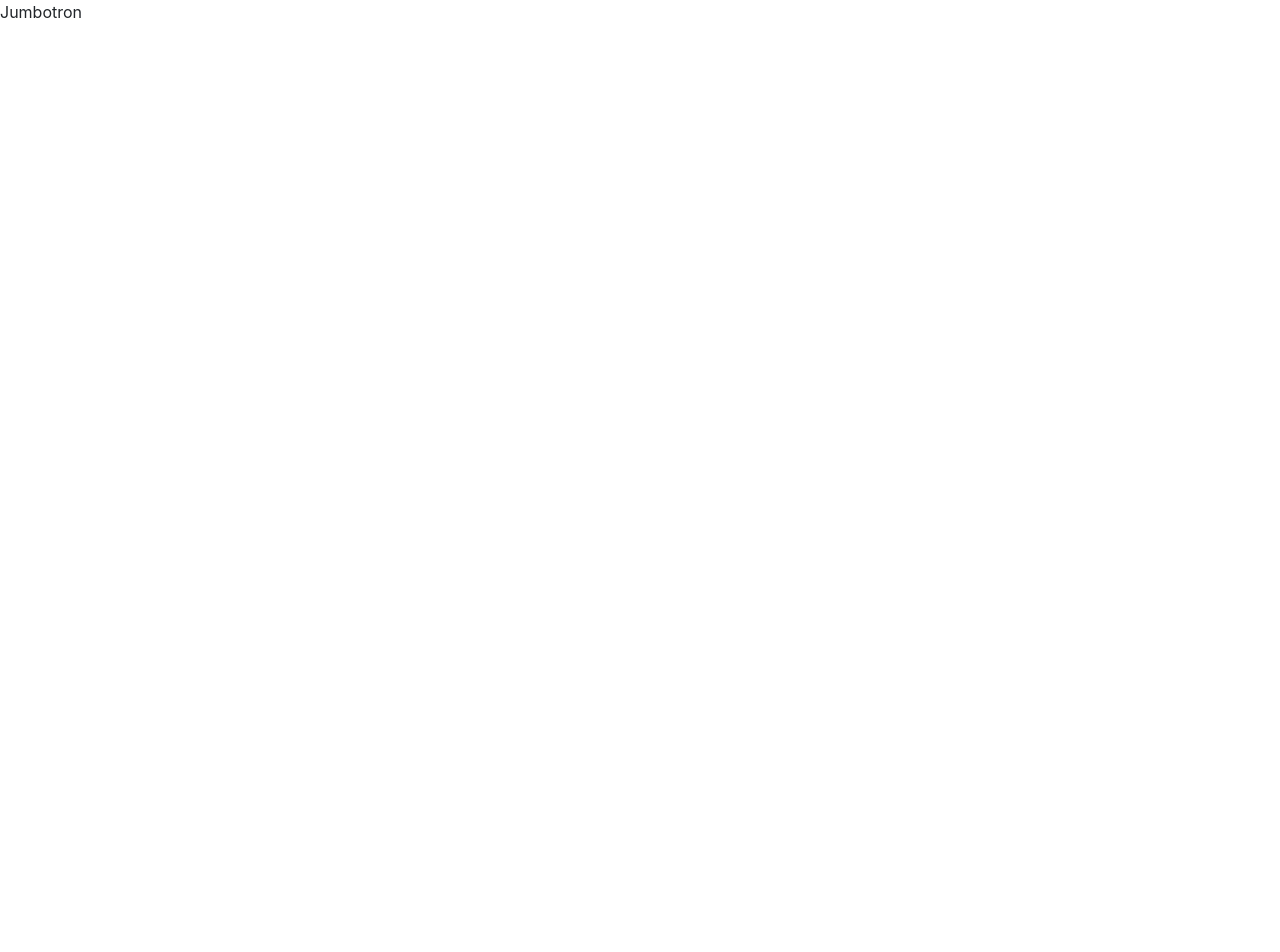
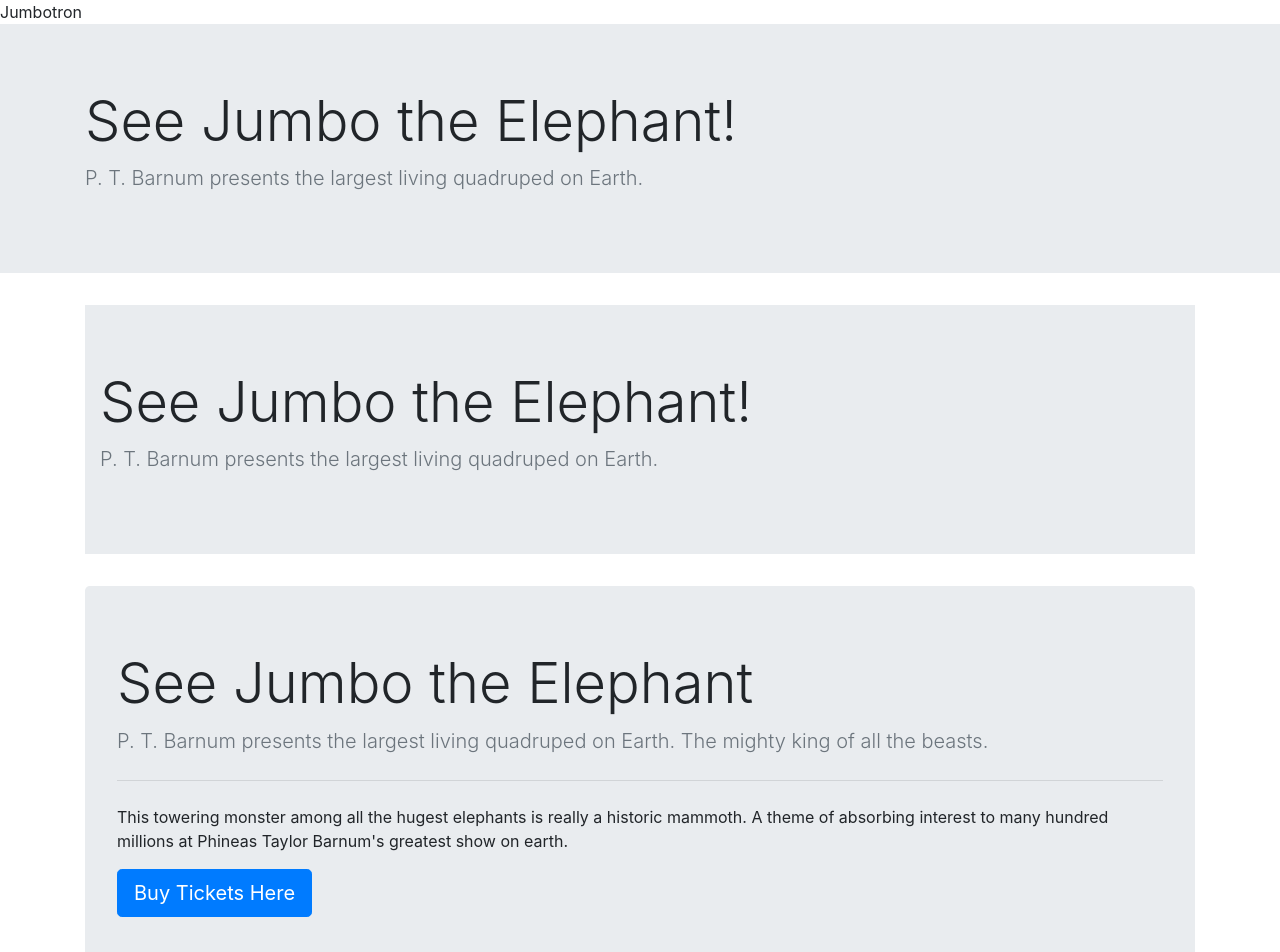
Before and after one commit to renegmed/boot-strap, a React (Create React App) app: page /Jumbotron in a window 1280 px wide. Shown: the top 952 px of the page. Before the commit the page ends 800 px from the top, so only its background shows below. Built offline with nearby package versions, Linux system fonts and the light colour scheme.

Commit message:
chap9 - other bootstrap components (not working)

```diff
--- a/src/chap09/Accordian.js
+++ b/src/chap09/Accordian.js
@@ -5,6 +5,59 @@
       <div>
         <div>Accordian</div>
 
+          <div className="container mt-5">
+
+            <div className="accordian" id="accordianExample">
+                <div className="card">
+                    <div className="card-header" id="headingOne">
+                        <h5 className="mb-0">
+                            <button className="btn btn-link" type="button" data-toggle="collapse" data-target="#collapseOne" aria-expanded="true" aria-controls="collapseOne">
+                              Alice Quote
+                            </button>
+                        </h5>
+                    </div>
+                    <div id="collapseOne" className="collapse show" aria-labelledby="headingOne" data-parent="#accordianExample">
+                        <div className="card-body">
+                            &ldquo;It was all very well to say &lsquo;Drink me,&rsquo;&rdquo; but the wise little Alice was not going to do that in a hurry. &ldquo;No, I’ll look first,&rdquo; she said, &ldquo;and see whether it’s marked &lsquo;poison&rsquo; or not.&rdquo; <br/><em>&mdash; Alice</em>
+                        </div>
+                    </div>
+                </div>
+                <div className="card">
+                    <div className="card-header" id="headingTwo">
+                        <h5 className="mb-0">
+                            <button className="btn btn-link collapsed" type="button" data-toggle="collapse" data-target="#collapseTwo" aria-expanded="false" aria-controls="collapseTwo">
+                              The Duchess Quote
+                            </button>
+                        </h5>
+                    </div>
+                    <div id="collapseTwo" className="collapse" aria-labelledby="headingTwo" data-parent="#accordianExample">
+                        <div className="card-body">
+                            &ldquo;If everybody minded their own business,&rdquo; the Duchess said, in a hoarse growl, &ldquo;the world would go round a deal faster than it does.&rdquo; <br/><em>&mdash; The Dutchess</em>
+                        </div>
+                    </div>
+                </div>
+                <div className="card">
+                    <div className="card-header" id="headingThree">
+                        <h5 className="mb-0">
+                            <button className="btn btn-link collapsed" type="button" data-toggle="collapse" data-target="#collapseThree" aria-expanded="false" aria-controls="collapseThree">
+                              King of Hearts Quote
+                            </button>
+                        </h5>
+                    </div>
+                    <div id="collapseThree" className="collapse" aria-labelledby="headingThree" data-parent="#accordianExample">
+                        <div className="card-body">
+                            &ldquo;If there&rsquo;s no meaning in it,&rdquo; said the King, &ldquo;that saves a world of trouble, you know, as we needn&rsquo;t try to find any.&rdquo;<br/><em>&mdash; The King of Hearts</em>
+                        </div>
+                    </div>
+                </div>
+            </div>
+
+
+
+
+
+
+          </div>
       </div>
     );
 
--- a/src/chap09/Collapse.js
+++ b/src/chap09/Collapse.js
@@ -5,6 +5,35 @@
       <div>
         <div>Collapse</div>
 
+        <div className="container mt-5">
+            <p>
+              <a className="btn btn-info" data-toggle="collapse" href="#collapseAnchor" role="button" aria-expanded="false" aria-controls="collapseIt">
+                Anchor Alice
+              </a>
+            </p>
+            <div className="collapse" id="collapseAnchor">
+              <div className="card card-body">
+                <p><img src="../img/alice.jpg" className="image-fluid float-left clearfix" />&ldquo;I wonder if I&rsquo;ve been changed in the night. Let me think. Was I the same when I got up this morning? I almost think I can remember feeling a little different. But if I&rsquo;m not the same, the next question is &lsquo;Who in the world am I?&rsquo; Ah, that&rsquo;s the great puzzle!&rdquo;</p>
+              </div>
+            </div>
+
+            <hr className="mt-5"/>
+
+            <p>
+              <button className="btn btn-success" type="button" data-toggle="collapse" data-target="#collapseButton" aria-expanded="false" aria-controls="collapseIt">
+                Button Alice
+              </button>
+            </p>
+            <div className="collapse" id="collapseButton">
+              <div className="card card-body">
+
+                <p><img src="../img/alice.jpg" className="image-fluid float-right clearfix"/>&ldquo;I wonder if I&rsquo;ve been changed in the night. Let me think. Was I the same when I got up this morning? I almost think I can remember feeling a little different. But if I&rsquo;m not the same, the next question is &lsquo;Who in the world am I?&rsquo; Ah, that&rsquo;s the great puzzle!&rdquo;</p>
+              </div>
+            </div>
+
+
+
+        </div>
       </div>
     );
 
--- a/src/chap09/Jumbotron.js
+++ b/src/chap09/Jumbotron.js
@@ -5,6 +5,34 @@
       <div>
         <div>Jumbotron</div>
 
+        <div className="jumbotron jumbotron-fluid">
+          <div className="container">
+            <h1 className="display-4">See Jumbo the Elephant!</h1>
+            <p className="lead text-secondary">P. T. Barnum presents the largest living quadruped on Earth. </p>
+          </div>
+        </div>
+
+        <div className="container">
+
+
+        <div className="jumbotron jumbotron-fluid">
+          <div className="container">
+            <h1 className="display-4 ">See Jumbo the Elephant!</h1>
+            <p className="lead text-secondary">P. T. Barnum presents the largest living quadruped on Earth.</p>
+          </div>
+        </div>
+
+        <div className="jumbotron">
+            <h1 className="display-4">See Jumbo the Elephant</h1>
+            <p className="lead text-secondary">P. T. Barnum presents the largest living quadruped on Earth. The mighty king of all the beasts.</p>
+            <hr className="my-4"/>
+            <p>This towering monster among all the hugest elephants is really a historic mammoth. A theme of absorbing interest to many hundred millions at Phineas Taylor Barnum's greatest show on earth.</p>
+            <a className="btn btn-primary btn-lg" href="#" role="button">Buy Tickets Here</a>
+        </div>
+
+
+
+        </div>
       </div>
     );
 
```
Also changed, not shown: src/img/alice.jpg (added), src/img/elephant-jumbo-gray.jpg (added).
